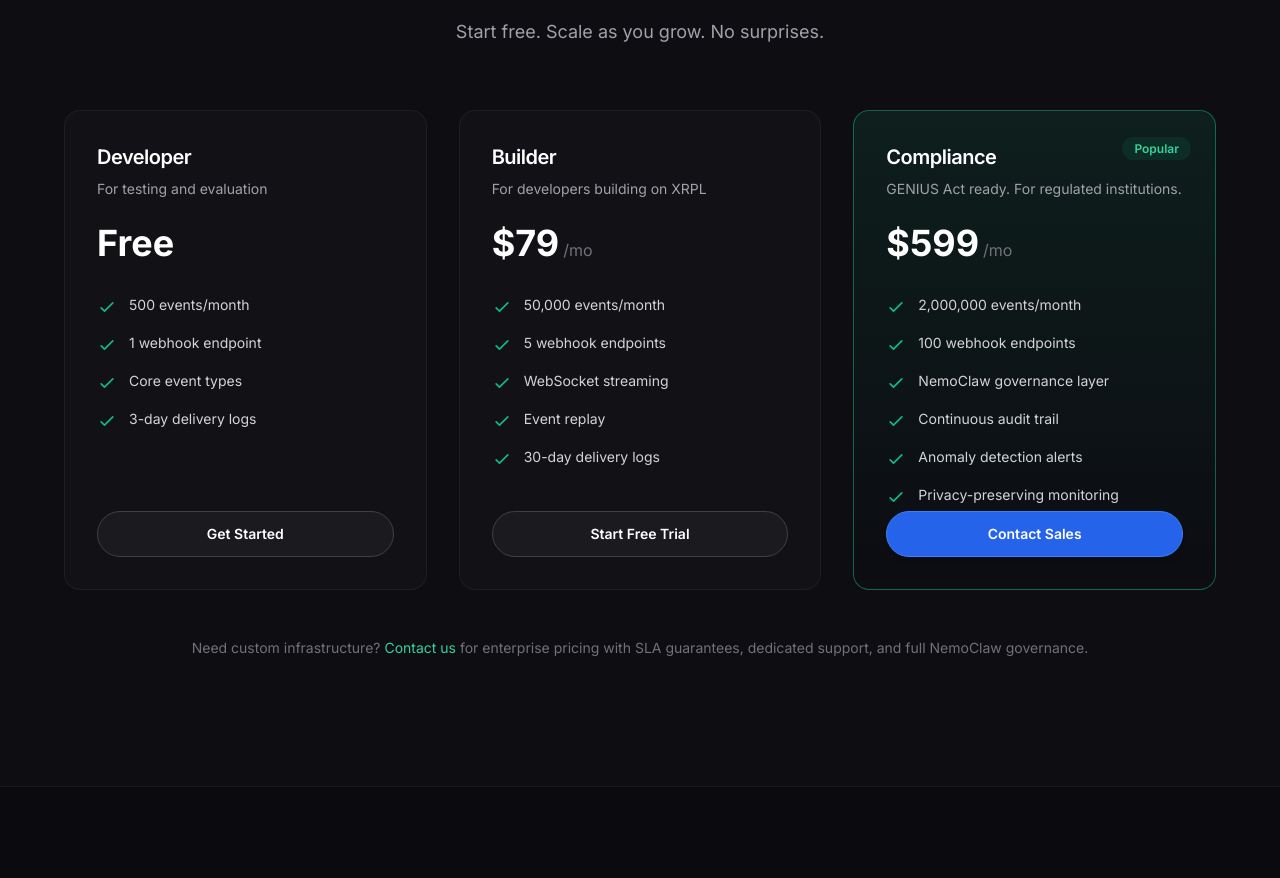
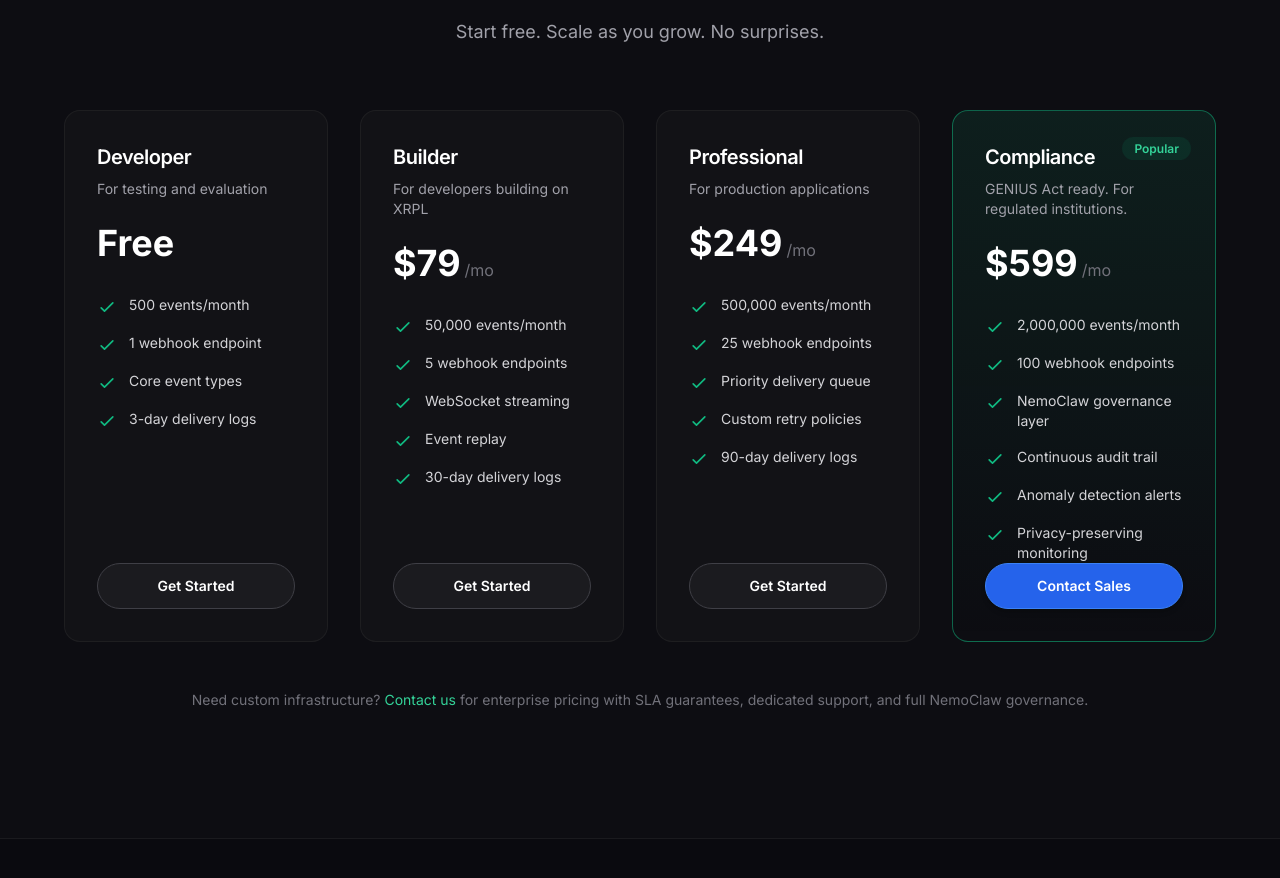
Before and after one commit to Jonomor/XRNotify, a Next.js app in the folder apps/platform/: page / in a window 1280 px wide. Shown: the part 4971-5849 px from the top of the page. Built offline with nearby package versions, Linux system fonts and the light colour scheme; no server answers.

Commit message:
fix: add Professional tier to homepage, remove free trial

```diff
--- a/apps/platform/src/app/page.tsx
+++ b/apps/platform/src/app/page.tsx
@@ -366,7 +366,7 @@
             </p>
           </div>
 
-          <div className="mx-auto mt-16 grid max-w-6xl gap-8 lg:grid-cols-3">
+          <div className="mx-auto mt-16 grid max-w-6xl gap-8 lg:grid-cols-4">
             {pricingPlans.map((plan) => (
               <div
                 key={plan.name}
@@ -682,7 +682,22 @@
       'Event replay',
       '30-day delivery logs',
     ],
-    cta: 'Start Free Trial',
+    cta: 'Get Started',
+    featured: false,
+  },
+  {
+    name: 'Professional',
+    description: 'For production applications',
+    price: '$249',
+    period: '/mo',
+    features: [
+      '500,000 events/month',
+      '25 webhook endpoints',
+      'Priority delivery queue',
+      'Custom retry policies',
+      '90-day delivery logs',
+    ],
+    cta: 'Get Started',
     featured: false,
   },
   {
```
